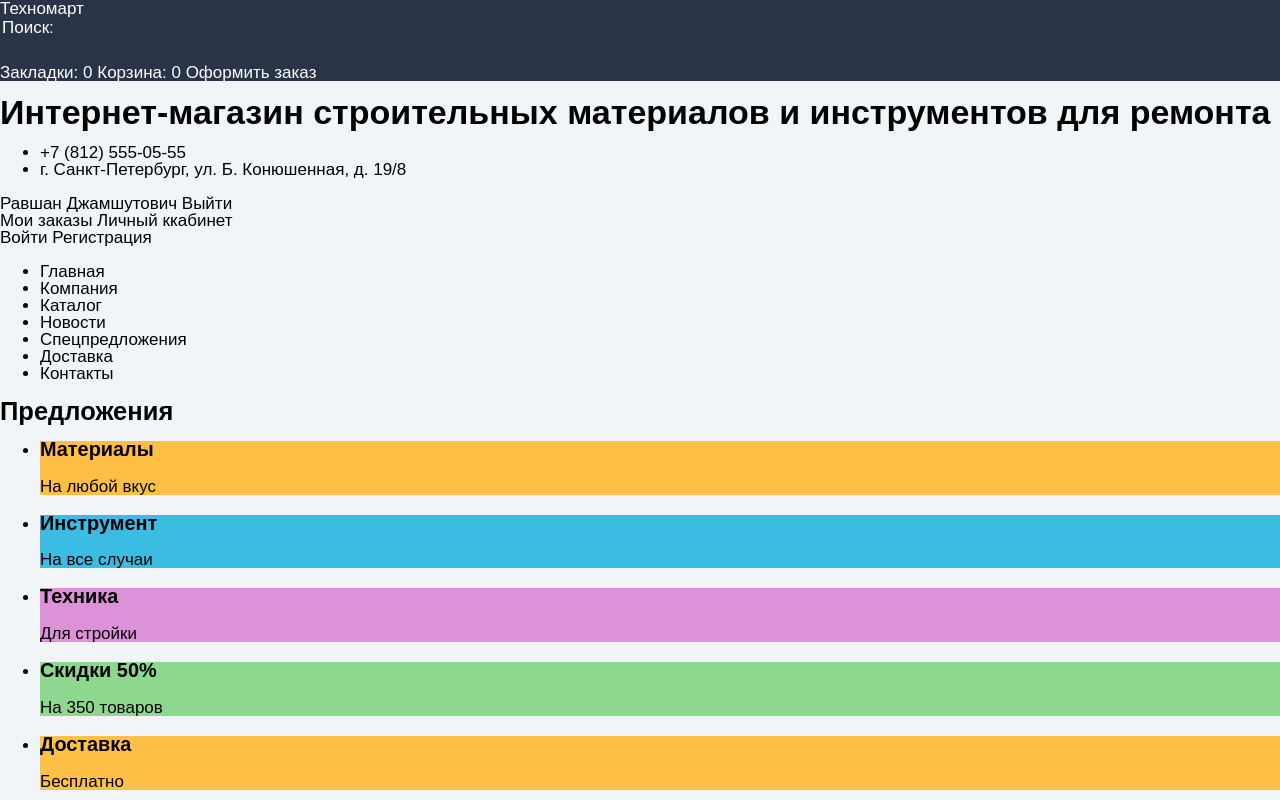
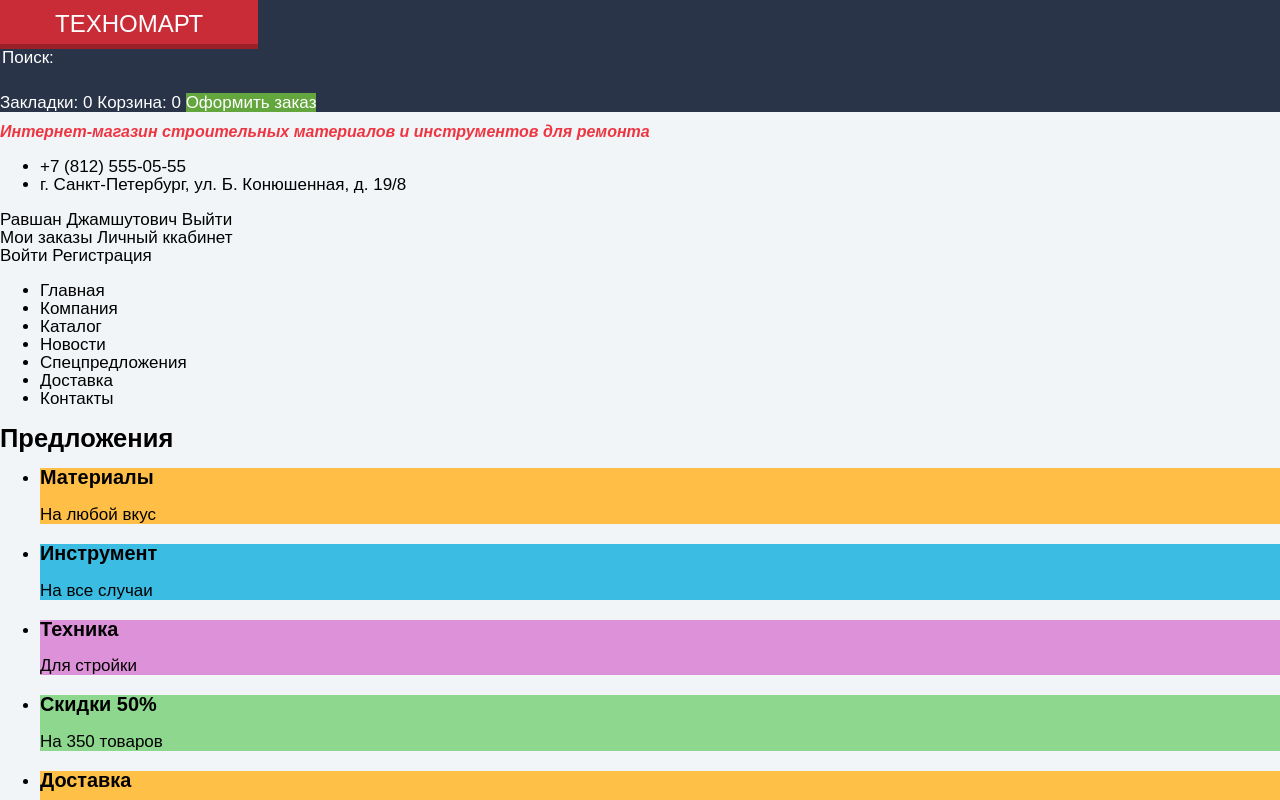
Before and after one commit to WEVI0Z/Technomart, a plain HTML site: page index.html in a window 1280 px wide. Shown: the top 800 px of the page. Drawn offline with Linux system fonts and the light colour scheme; a web font is replaced by a local one.

Commit message:
Started to write basic stylization

```diff
--- a/index.html
+++ b/index.html
@@ -11,7 +11,7 @@
     <body>
         <header class="main-header">
             <div class="header-top">
-                <a href="#">
+                <a href="#" class="logo">
                     Техномарт
                 </a>
                 <form class="main-search" method="GET" action="htttps://echo.htmlacademy.ru">
@@ -287,7 +287,7 @@
         </main>
         <footer>
             <div class="up">
-                <a href="#" class="main-header-logo">
+                <a href="#" class="logo">
                     Техномарт
                 </a>
                 <p>
--- a/style.css
+++ b/style.css
@@ -4,7 +4,7 @@ body{
 
 	font-family: "Cuprum", Arial, sans-serif;
 	font-size: 17px;
-	line-height: 17px;
+	line-height: 18px;
 
 	background-color: #f1f5f7;
 }
@@ -22,38 +22,28 @@ a{
 .header-top a{
 	color: inherit;
 }
-.Layer_90_copy_2 {
-	background-image: url("Layer 90 copy 2.png");
-	position: absolute;
-	left: 170px;
-	top: -4px;
-	width: 220px;
-	height: 51px;
-	z-index: 446;
-  }
 
-.main-header-logo {
+.logo {
 	padding: 12px;
-
-	width: 220px;
+	padding-left: 55px;
+	padding-right: 55px;
 
 	font-size: 24px;
-	line-height: 24px;
+	line-height: 47px;
 	text-transform: uppercase;
 	text-align: center;
 	box-shadow: 0px -5px 0px 0px #b52933 inset;
 
-	box-shadow: 0px -5px 0px 0px #b52933 inset;
 	background-color: #ee3643;
 }
 
-.main-header-logo:hover,
-.main-header-logo:focus {
+.logo:hover,
+.logo:focus {
 	background-color: #ca2c37;
 	box-shadow: 0px -5px 0px 0px #9a212a inset;
 }
 
-.main-header-logo:active {
+.logo:active {
 	background-color: #ba2732;
 	box-shadow: 0px -5px 0px 0px #8e1e26 inset;
 }
@@ -94,6 +84,17 @@ a{
 	background-color: #212a3a;
 }
 
+.main-header-buy{
+	background-color: rgb(99,166, 62);
+}
+
+.main-header h1{
+	font-size: 16px;
+	color: rgb(238, 54, 67);
+	font-style: italic;
+	text-align: left;
+}
+
 .main-suggestions-list .yellow{
     background-color: rgb(255, 191, 71);
 }
```
Also changed, not shown: catalog.html (+2 -2 lines).
